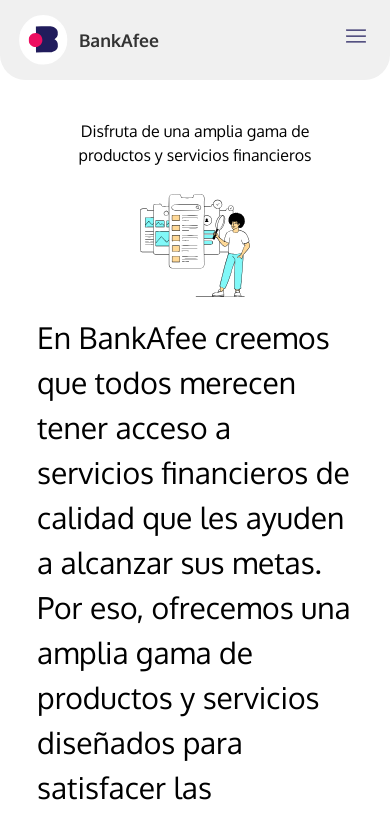
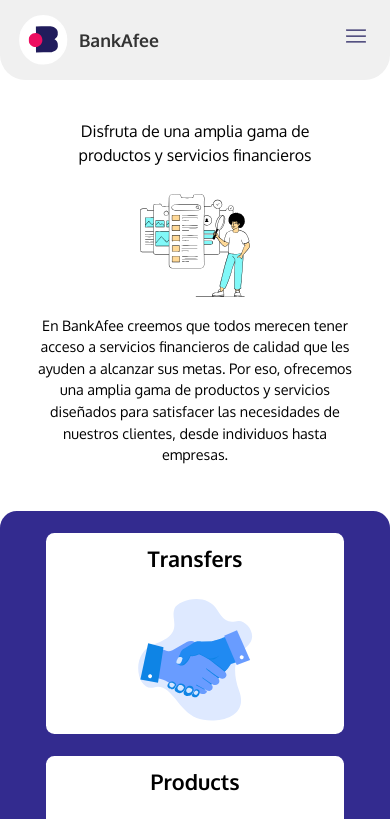
Before and after one commit to oskcarsv/front-bankafee, a React (Vite) app: page / in a window 390 px wide. Shown: the top 819 px of the page. Built offline with nearby package versions, Linux system fonts and the light colour scheme.

Commit message:
style: Update landing page styles for improved responsiveness and readability

```diff
--- a/src/styles/landingPagesCss/footer.css
+++ b/src/styles/landingPagesCss/footer.css
@@ -49,7 +49,7 @@
 @media screen and (max-width: 768px) {
 
     .footer-landing {
-        padding: 0 13% 0 13%;
+        padding: 0 20% 0 13%;
         border-radius: 5cqh 5cqh 0cqh 0cqh;
     }
 
@@ -66,11 +66,12 @@
     }
 
     .section-footer-2 {
-        margin: 5% 0 5% 30%;
+        margin: 0 0 5% 12%;
     }
 
     .text-footer {
         font-size: 15px;
+        width: 200px;
     }
 
     .title-footer-2 {
--- a/src/styles/landingPagesCss/sectionWelcome.css
+++ b/src/styles/landingPagesCss/sectionWelcome.css
@@ -26,9 +26,9 @@
   color: var(--text-color);
 }
 
-.text-2 {
+.content-2 .text-2 {
   font-family: var(--general-font);
-  font-size: 20px;
+  font-size: 30px;
   text-align: center;
   margin: 5% 5%;
 }
@@ -62,17 +62,9 @@
     padding: 0 5%;
   }
 
-<<<<<<< HEAD
-    .content-2 .text-2 {
-        font-size: 14px;
-        text-align: center;
-        margin: 5% 5%;
-    }
-}
-=======
-  .text-2 {
-    font-size: 60%;
-    margin: 10% 0 5% 0;
+  .content-2 .text-2 {
+    font-size: 90%;
+    text-align: center;
+    margin: 5% 5%;
   }
 }
->>>>>>> 5a6dc321430988210d40f1ee65f3821f6637d7b1
```
